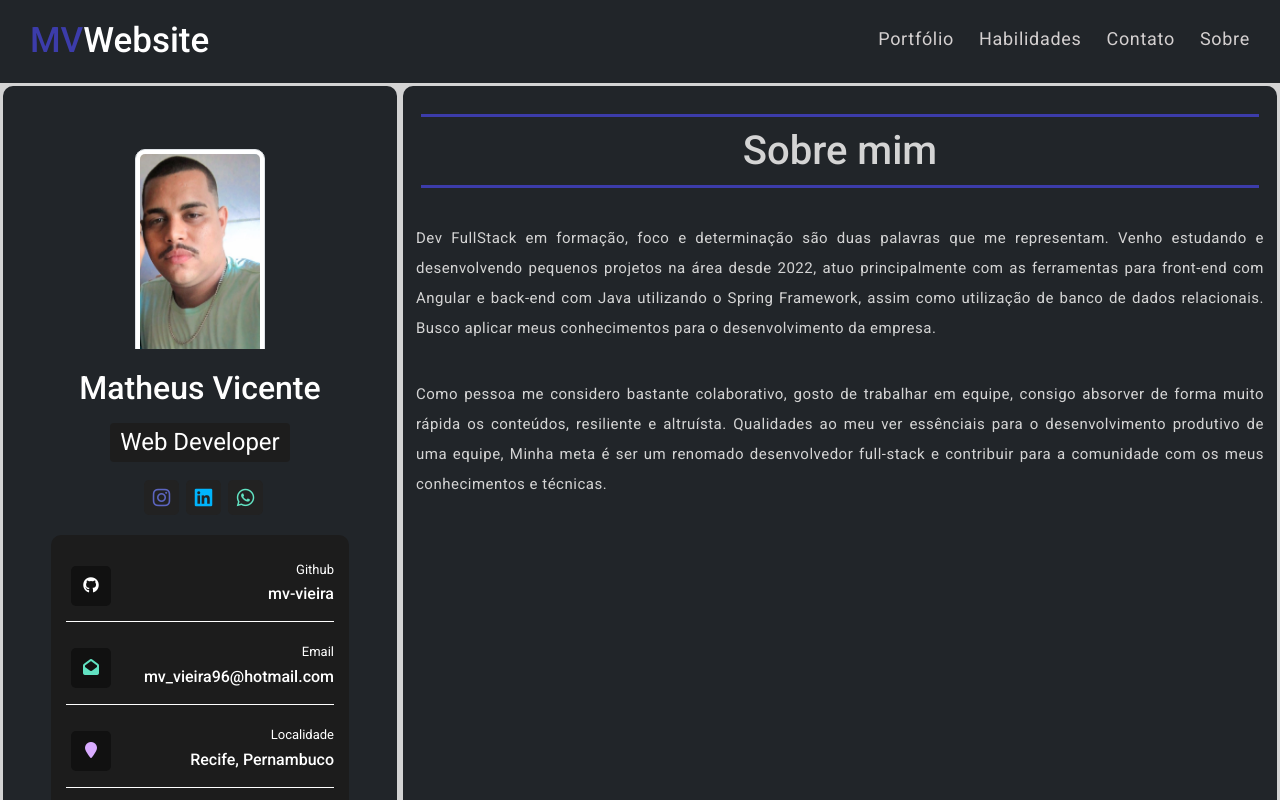
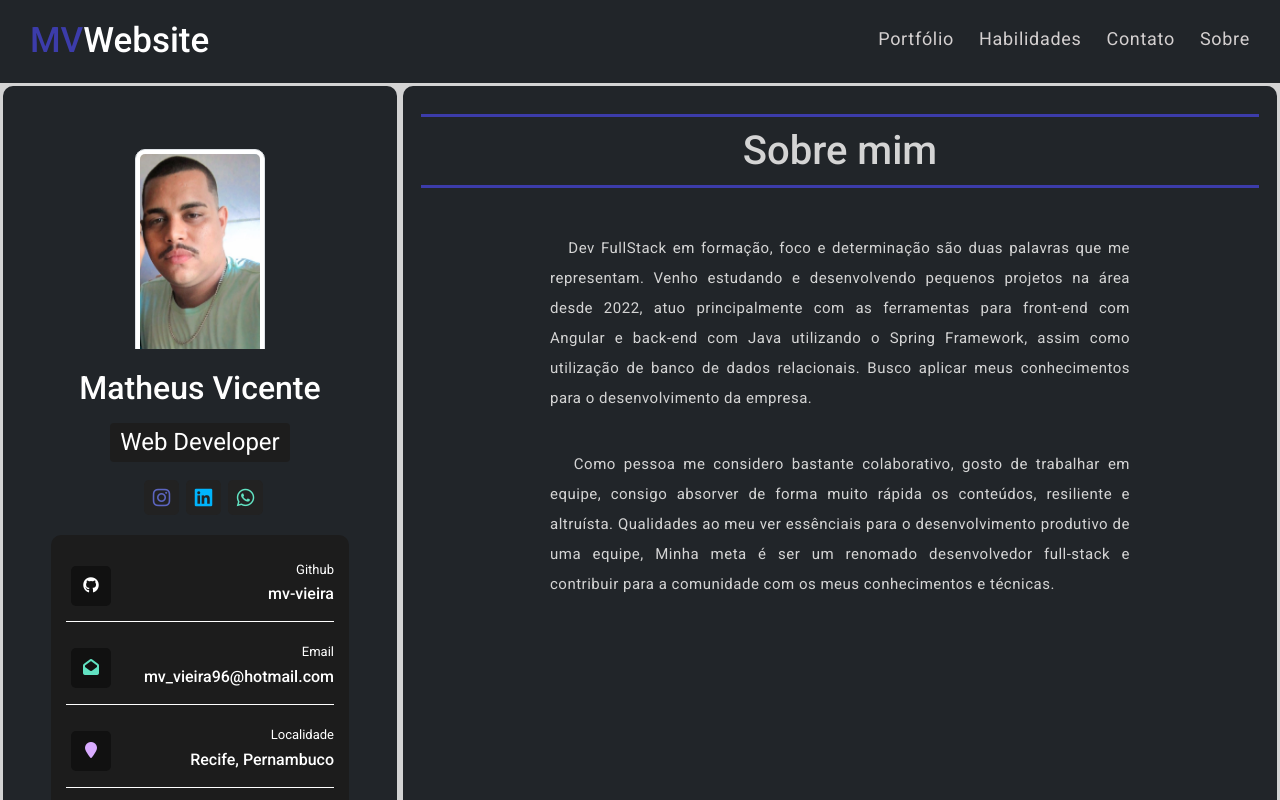
Before and after one commit to mv-vieira/Portfolio-Website, an Angular app: page /about-me in a window 1280 px wide. Shown: the top 800 px of the page. Built offline with nearby package versions, Linux system fonts and the light colour scheme.

Commit message:
Atualizando container 'sobre-mim'

```diff
--- a/src/app/about-me/about-me.component.css
+++ b/src/app/about-me/about-me.component.css
@@ -6,7 +6,10 @@
   border-radius: 10px;
   text-align: center;
   padding: 3px 3px;
+  display: flex;
+  flex-direction: column;
 }
+
 
 .about h1{
 
@@ -41,11 +44,22 @@
   background-color:#f8f8f8;
 }
 
-.about p{
+.text-container p{
   color: #d4d4d4;
   font-size: 15px;
   line-height: 30px;
   letter-spacing: 0.5px;
   padding: 10px;
   text-align: justify;
+  max-width: 600px;
+
 }
+
+.text-container {
+  display: flex;
+  flex-direction: column;
+  justify-content: center;
+  align-items: center;
+  padding: 10px;
+
+}
--- a/src/app/about-me/about-me.component.html
+++ b/src/app/about-me/about-me.component.html
@@ -1,7 +1,11 @@
 <div class="about">
+
     <h1>Sobre mim</h1>
 
-  <p>Dev FullStack em formação, foco e determinação são duas palavras que me representam. Venho
+    <div class="text-container">
+      <p>
+        &nbsp;&nbsp;
+        Dev FullStack em formação, foco e determinação são duas palavras que me representam. Venho
         estudando e desenvolvendo pequenos projetos na área desde 2022, atuo principalmente com as
         ferramentas para front-end com Angular e back-end com Java utilizando o Spring Framework, assim
         como utilização de banco de dados relacionais. Busco aplicar meus conhecimentos para o
@@ -9,6 +13,7 @@
         </p>
 
           <p>
+            &nbsp;&nbsp;
             Como pessoa me considero bastante colaborativo, gosto de trabalhar em equipe, consigo absorver de forma muito rápida os conteúdos,
             resiliente e altruísta.
             Qualidades ao meu ver essênciais para o desenvolvimento produtivo de uma equipe,
@@ -18,3 +23,4 @@
             com os meus conhecimentos e técnicas.
           </p>
     </div>
+</div>
```
Also changed, not shown: src/app/skills/skills.component.css (+27 -12 lines). Lines whose indentation alone changed are shown as unchanged.
